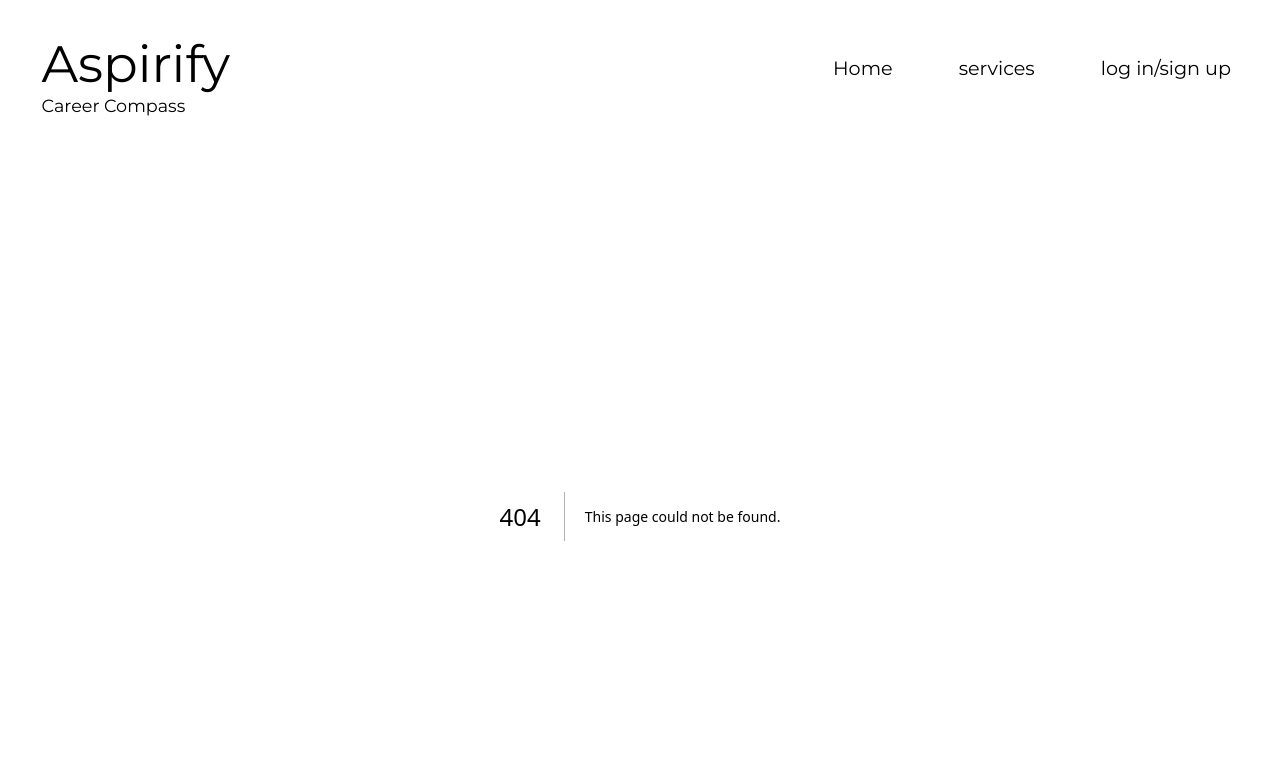
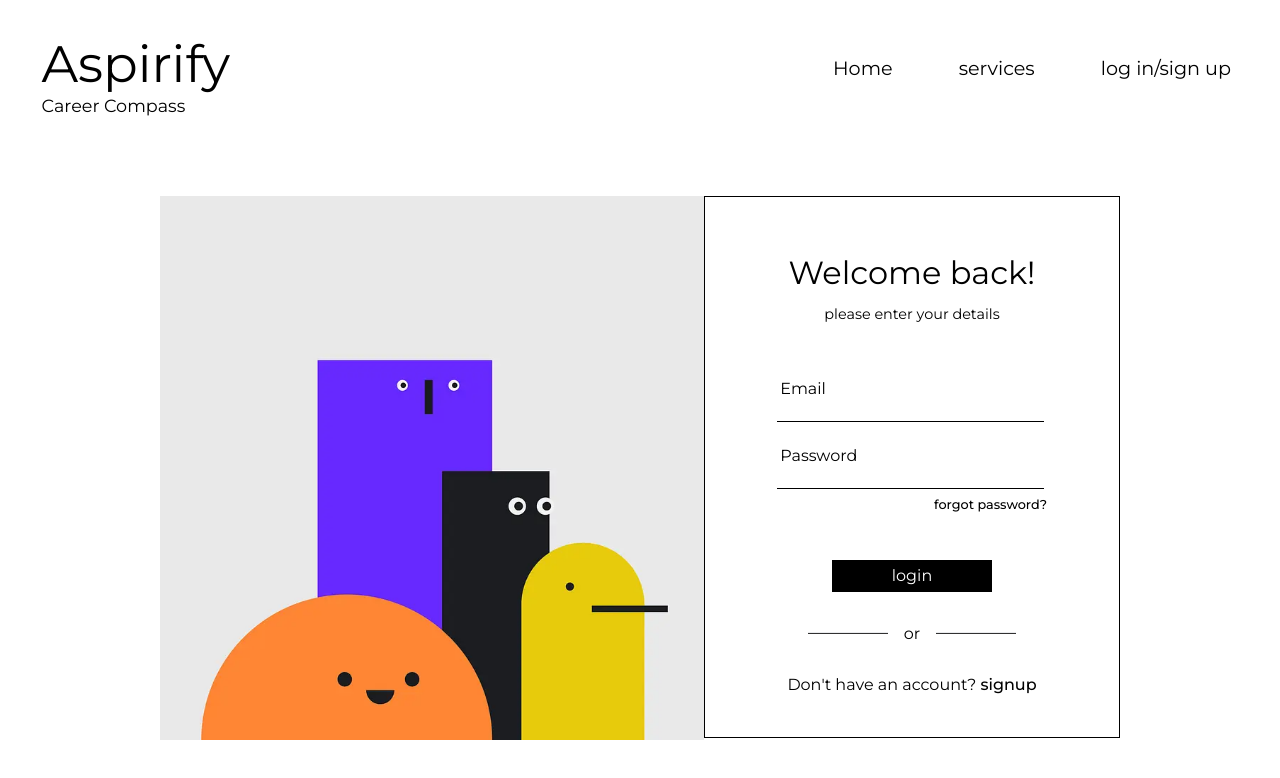
Before and after one commit to cr4yth/Aspirify-project, a Next.js app: page /login in a window 1280 px wide. Before the commit this address had no page. Shown: the top 778 px of the page. Built offline with nearby package versions, Linux system fonts and the light colour scheme.

Commit message:
re-design

```diff
--- /dev/null
+++ b/src/app/login/page.jsx
@@ -0,0 +1,62 @@
+import React from "react";
+import Link from "next/link";
+const login = () => {
+  return (
+    <div className="fo justify-center flex w-[100%] mt-[10vh] mb-[2rem] min-w-[1000px] ">
+      <div>
+        <img
+          src="/loginimagage.webp"
+          className="login-image w-[34rem] h-[34rem]"
+        ></img>
+      </div>
+      <form className="loginform h-[542px] flex flex-col w-[26rem] pl-[4.5rem] pr-[4.5rem] border-[1px] border-black border-solid">
+        <div className="wb mt-[3.5rem] text-[2rem] mb-[0.8rem] text-center">
+          Welcome back!
+        </div>
+        <div className="peyd text-center text-[0.9rem] mb-[3.5rem]">
+          please enter your details
+        </div>
+        <div className="tabu flex flex-col justify-center mb-[1.5rem]">
+          <div className="headings-login pl-[0.2rem]">Email</div>
+          <input
+            className="login-inputab outline-none border-t-none border-l-none border-r-none border-b-[1px] border-b-black border-b-solid h-[1.5rem] text-[1.2rem] w-[99%] pl-[0.2rem]"
+            type="email"
+          ></input>
+        </div>
+        <div className="tabu">
+          <div className="headings-login pl-[0.2rem]">Password</div>
+          <input
+            className="login-inputab outline-none border-t-none border-l-none border-r-none border-b-[1px] border-b-black border-b-solid h-[1.5rem] text-[1.2rem] w-[99%] pl-[0.2rem]"
+            type="password"
+          ></input>
+        </div>
+        <div className="fp text-[0.8rem] mt-[0.5rem] flex justify-end hover:underline hover:text-[black] font-medium">
+          forgot password?
+        </div>
+        <div className="lgc flex flex-col items-center mt-[3rem]">
+          <button className="logi-button w-[10rem] h-[2rem] text-[1rem] text-[white] bg-black border-none">
+            login
+          </button>
+          <div className="sepp flex mt-[2rem] items-center ">
+            <hr className="hrrr w-[5rem] bg-black opacity-[0.8] h-[2px]"></hr>
+            <div className="order mr-[1rem] ml-[1rem]">or</div>
+            <hr className="hrrr hrrr w-[5rem] bg-black opacity-[0.8] h-[2px]"></hr>
+          </div>
+          <div className="ca mt-[2rem]">
+            Don't have an account?{" "}
+            <span>
+              <Link
+                className="signup hover:underline hover:text-black font-medium"
+                href="/signup"
+              >
+                signup
+              </Link>
+            </span>
+          </div>
+        </div>
+      </form>
+    </div>
+  );
+};
+
+export default login;
--- /dev/null
+++ b/src/app/signup/page.jsx
@@ -0,0 +1,66 @@
+import React from "react";
+import Link from "next/link";
+const signup = () => {
+  return (
+    <div className="fo justify-center flex w-[100%] mt-[10vh] mb-[2rem] min-w-[1000px] ">
+      <div>
+        <img
+          src="/loginimagage.webp"
+          className="login-image w-[34rem] h-[34rem]"
+        ></img>
+      </div>
+      <form className="loginform h-[542px] flex flex-col w-[26rem] pl-[4.5rem] pr-[4.5rem] border-[1px] border-black border-solid">
+        <div className="wb mt-[2.5rem] text-[2rem] mb-[0.8rem] text-center">
+          Sign up
+        </div>
+        <div className="peyd text-center text-[0.9rem] mb-[2.5rem]">
+          please enter your details
+        </div>
+        <div className="tabu flex flex-col justify-center mb-[1.5rem]">
+          <div className="headings-login pl-[0.2rem]">Email</div>
+          <input
+            className="login-inputab outline-none border-t-none border-l-none border-r-none border-b-[1px] border-b-black border-b-solid h-[1.5rem] text-[1.2rem] w-[99%] pl-[0.2rem]"
+            type="email"
+          ></input>
+        </div>
+        <div className="tabu flex flex-col justify-center mb-[1.5rem]">
+          <div className="headings-login pl-[0.2rem]">Password</div>
+          <input
+            className="login-inputab outline-none border-t-none border-l-none border-r-none border-b-[1px] border-b-black border-b-solid h-[1.5rem] text-[1.2rem] w-[99%] pl-[0.2rem]"
+            type="password"
+          ></input>
+        </div>
+        <div className="tabu flex flex-col justify-center mb-[1.5rem]">
+          <div className="headings-login pl-[0.2rem]"> Repeat-Password</div>
+          <input
+            className="login-inputab outline-none border-t-none border-l-none border-r-none border-b-[1px] border-b-black border-b-solid h-[1.5rem] text-[1.2rem] w-[99%] pl-[0.2rem]"
+            type="password"
+          ></input>
+        </div>
+        <div className="lgc flex flex-col items-center mt-[1.5rem]">
+          <button className="signup-button w-[10rem] h-[2rem] text-[1rem] text-[white] bg-black border-none">
+            Join
+          </button>
+          <div className="sepp flex mt-[2rem] items-center ">
+            <hr className="hrrr w-[5rem] bg-black opacity-[0.8] h-[2px]"></hr>
+            <div className="order mr-[1rem] ml-[1rem]">or</div>
+            <hr className="hrrr hrrr w-[5rem] bg-black opacity-[0.8] h-[2px]"></hr>
+          </div>
+          <div className="ca mt-[2rem]">
+            Already have an account?{" "}
+            <span>
+              <Link
+                className="login hover:underline hover:text-black font-medium"
+                href="/login"
+              >
+                Login
+              </Link>
+            </span>
+          </div>
+        </div>
+      </form>
+    </div>
+  );
+};
+
+export default signup;
```
